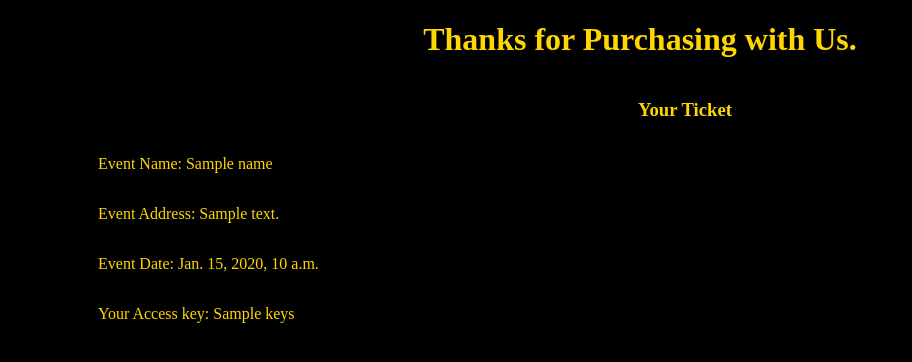
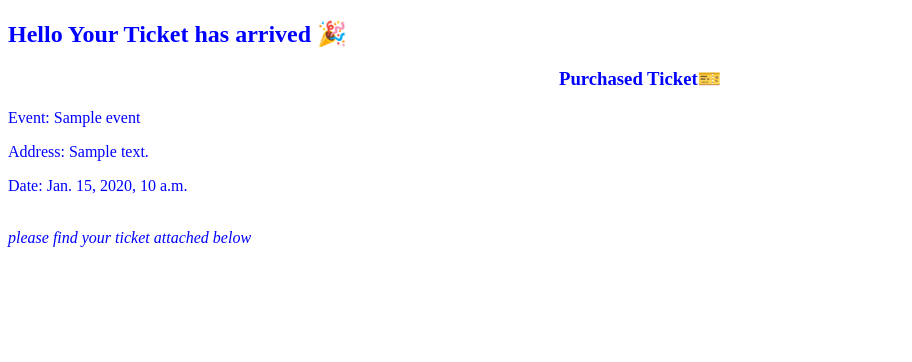
Before and after one commit to Stonetech66/TicketPlug, a Django app: template templates/multimessage.html in a window 1280 px wide. Shown: the top 362 px of the page, without its empty margins (0-912 px from the left). Run offline with Django 4.2, Linux system fonts and the light colour scheme; tables that the repository leaves empty hold one stand-in row (values such as "Sample post"); the template is opened without the code that fills it: values that come from a table or form of the project are taken from there, most other values are stand-ins (such as "Sample title", 1, 10 or a date in 2020); parts of the project's set-up code (start-up, migrations or seed data) failed here and were passed over.

Commit message:
Update multimessage.html

```diff
--- a/templates/multimessage.html
+++ b/templates/multimessage.html
@@ -1,16 +1,10 @@
-<!DOCTYPE html>
-<head></head>
-<body style="color:gold; background-color: black;">
-<h1 style="text-align: center;">Thanks for Purchasing with Us.</h1>
-
-<div style="display: grid; padding-left: 90px;margin: auto;">
-<h3 style="text-align: center; ">Your Ticket</h3>
-<p>Event Name: {{ name }}</p>
-<p> Event Address: {{ address }}</p>
-<p>Event Date: {{ date }}</p>
-<p>Your Access key:   {{ keys|safe }} </p>
-
-</div>
-
-</body>
-</html>
+{% extends 'base.html' %}
+{% block message %}
+<h2>Hello Your Ticket has arrived 🎉</h2>
+<h3 style="text-align: center; ">Purchased Ticket🎫</h3>
+<p>Event: {{ event }}</p>
+<p> Address: {{ address }}</p>
+<p>Date: {{ date }}</p>
+<br>
+<i>please find your ticket attached below</i>
+{% endblock %}
```
